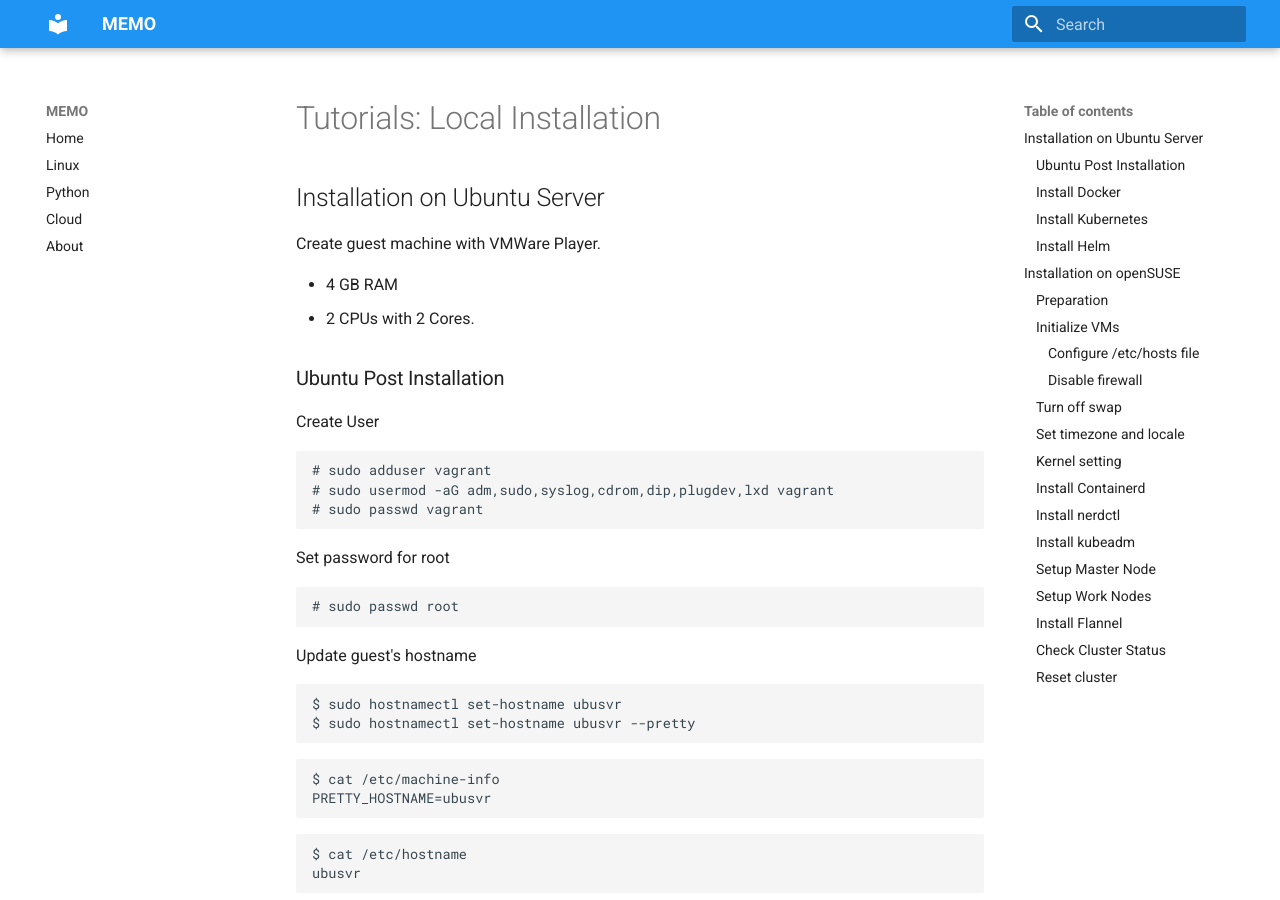
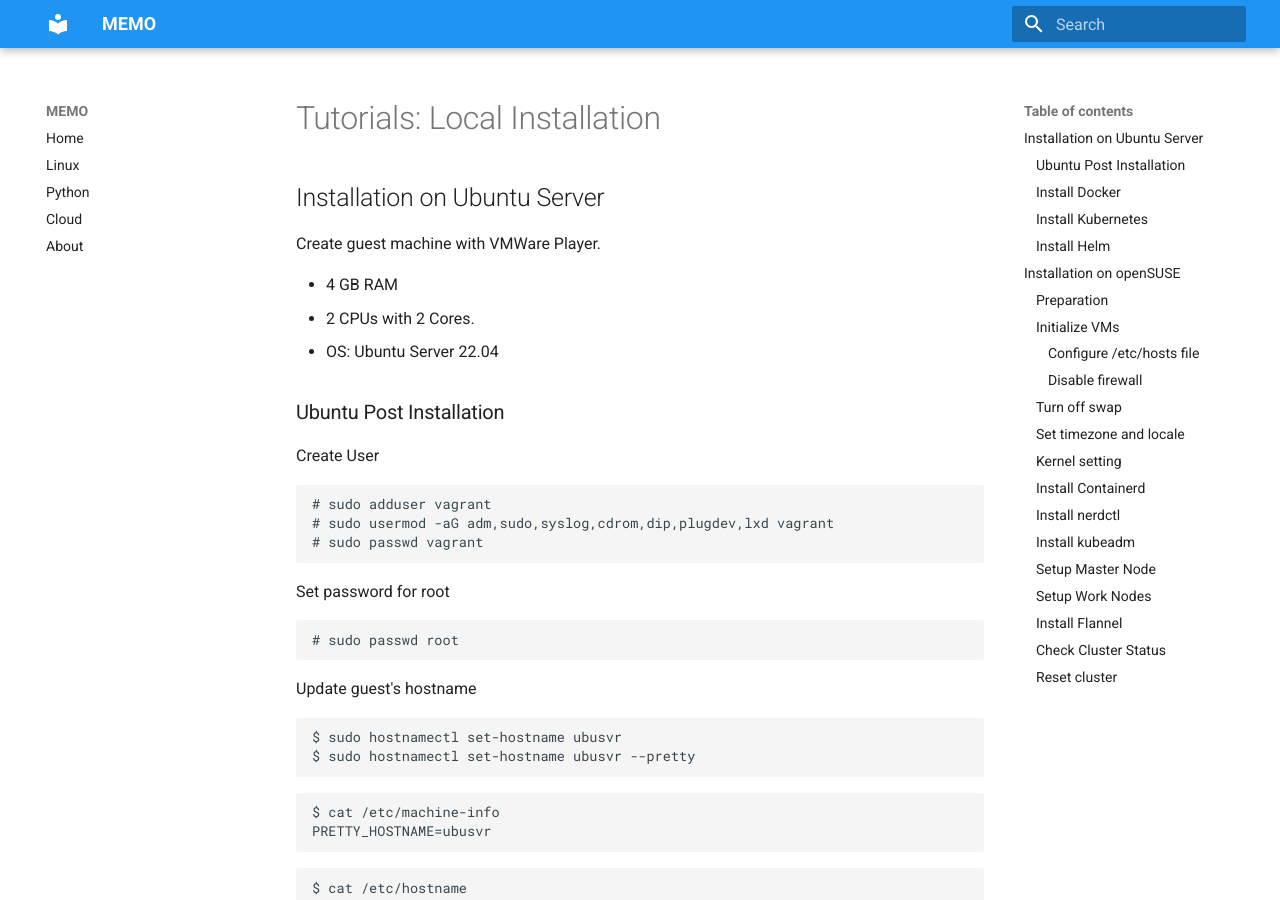
Before and after one commit to huyuhui001/mySite, an MkDocs documentation site: the page built from docs/cloud/Kubernetes-Deployment.md, in a window 1280 px wide and 900 px high. Built offline with MkDocs 1.6.1 and Material for MkDocs 9.7.7, drawn with Linux system fonts in a browser that asks for light colours.

Commit message:
Documentation

```diff
--- a/docs/cloud/Kubernetes-Deployment.md
+++ b/docs/cloud/Kubernetes-Deployment.md
@@ -6,6 +6,8 @@ Create guest machine with VMWare Player.
 
 * 4 GB RAM
 * 2 CPUs with 2 Cores.
+* OS: Ubuntu Server 22.04
+
 
 ### Ubuntu Post Installation
 
```
